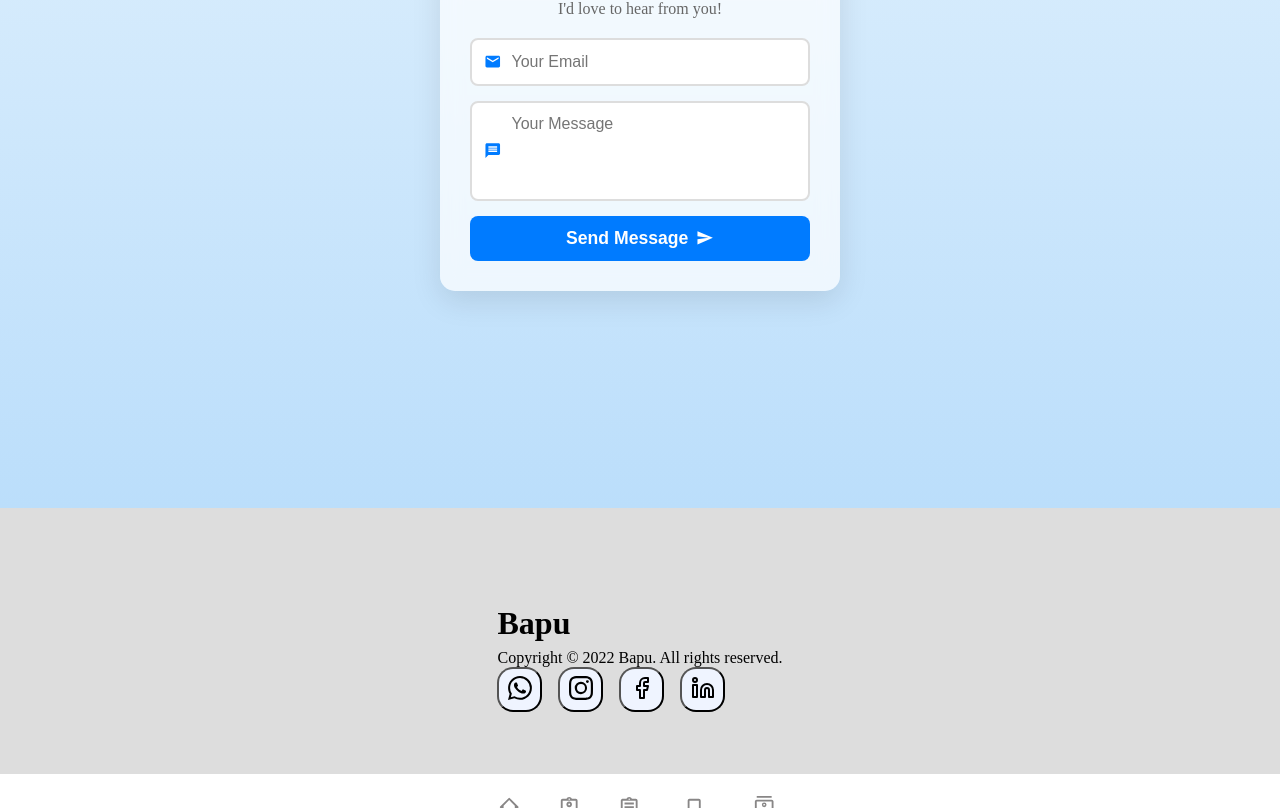
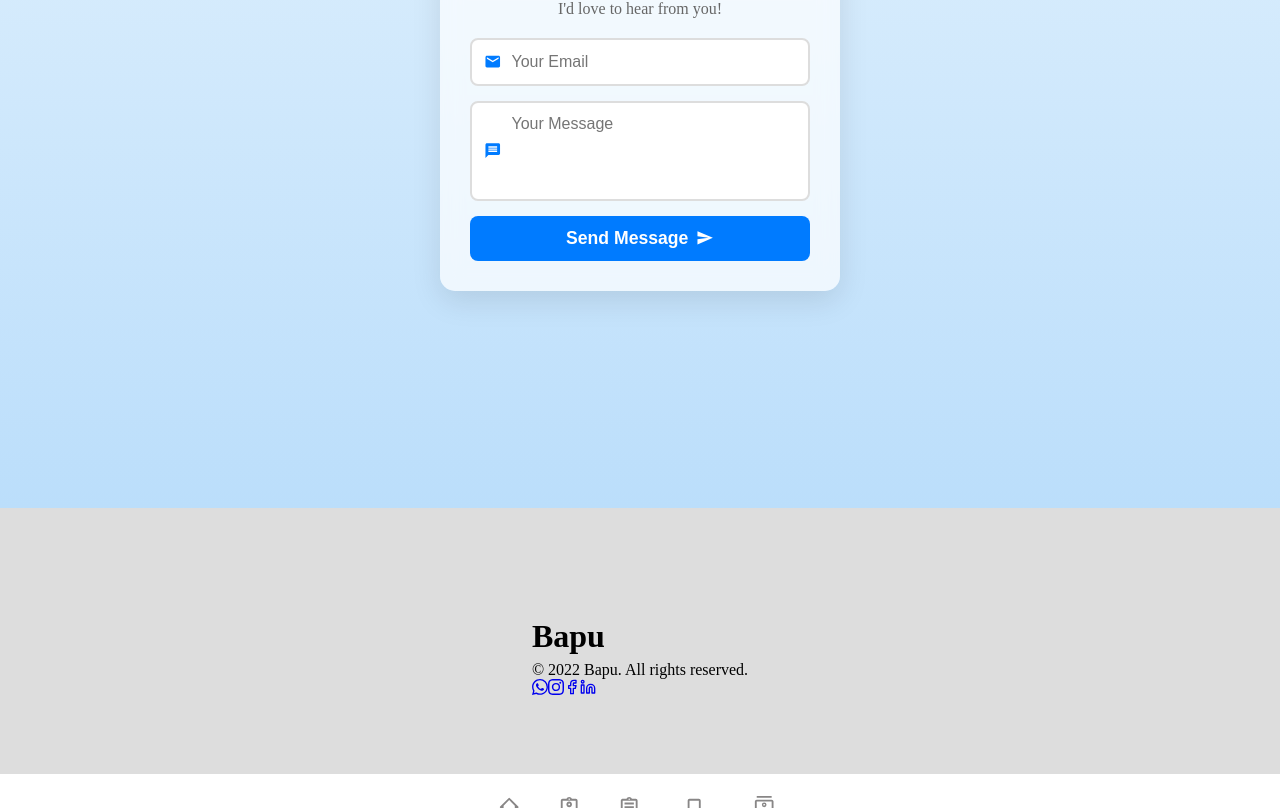
Before and after one commit to smangaraj28/smangaraj28.github.io, a React (Create React App) app: page / in a window 1280 px wide. Shown: the part 4749-5557 px from the top of the page. Built offline with nearby package versions, Linux system fonts and the light colour scheme; a web font is replaced by a local one.

Commit message:
footer component

```diff
--- /dev/null
+++ b/src/components/Footer.css
@@ -0,0 +1,56 @@
+/* 🌟 Modern Footer Styling */
+.footer {
+  background: #151515;
+  color: #ffffff;
+  text-align: center;
+  padding: 50px 20px;
+  font-family: "Poppins", sans-serif;
+}
+
+.footer-content {
+  max-width: 700px;
+  margin: auto;
+}
+
+.footer h1 {
+  font-size: 2.5rem; /* Bigger title */
+  font-weight: bold;
+  margin-bottom: 15px;
+  color: #00ffc8;
+}
+
+.footer p {
+  font-size: 1.2rem; /* Bigger paragraph */
+  opacity: 0.8;
+  margin-bottom: 25px;
+}
+
+.social-links {
+  display: flex;
+  justify-content: center;
+  gap: 30px;
+}
+
+.social-icon {
+  font-size: 2.8rem; /* Bigger icons */
+  color: #ffffff;
+  transition: transform 0.3s ease-in-out, color 0.3s ease-in-out;
+}
+
+.social-icon:hover {
+  transform: translateY(-7px);
+  color: #00ffc8;
+}
+
+/* Responsive Design */
+@media (max-width: 500px) {
+  .footer h1 {
+    font-size: 2rem;
+  }
+  .footer p {
+    font-size: 1rem;
+  }
+  .social-icon {
+    font-size: 2.4rem;
+  }
+}
--- a/src/components/Footer.js
+++ b/src/components/Footer.js
@@ -1,42 +1,39 @@
 import React from "react";
+import { BsWhatsapp, BsInstagram } from "react-icons/bs";
+import { FiFacebook, FiLinkedin } from "react-icons/fi";
 import "../styles.css";
-import * as BS from "react-icons/bs";
-import * as FI from "react-icons/fi";
+
+const socialLinks = [
+  { icon: <BsWhatsapp />, url: "https://wa.me/9658793973", label: "WhatsApp" },
+  { icon: <BsInstagram />, url: "https://www.instagram.com/soumyasambitmangaraj/", label: "Instagram" },
+  { icon: <FiFacebook />, url: "https://www.facebook.com/soumyasambit.mangaraj/", label: "Facebook" },
+  { icon: <FiLinkedin />, url: "https://www.linkedin.com/in/soumya-sambit-mangaraj/", label: "LinkedIn" }
+];
+
 const Footer = () => {
   return (
-    <div className="footer">
-      <h1>Bapu</h1>
+    <footer className="footer">
+      <div className="footer-content">
+        <h1>Bapu</h1>
+        <p>© {new Date().getFullYear()} Bapu. All rights reserved.</p>
 
-      <p>Copyright © 2022 Bapu. All rights reserved.</p>
-      <div
-        style={{
-          display: "flex",
-          justifyContent: "flex-start",
-          flexFlow: "row wrap"
-        }}
-      >
-        <button className="avatar">
-          <a href="https://wa.me/9658793973">
-            <BS.BsWhatsapp style={{ fontSize: "1.5rem", color: "black" }} />
-          </a>
-        </button>
-        <button className="avatar">
-          <a href="https://www.instagram.com/soumyasambitmangaraj/">
-            <BS.BsInstagram style={{ fontSize: "1.5rem", color: "black" }} />
-          </a>
-        </button>
-        <button className="avatar">
-          <a href="https://www.facebook.com/soumyasambit.mangaraj/">
-            <FI.FiFacebook style={{ fontSize: "1.5rem", color: "black" }} />
-          </a>
-        </button>
-        <button className="avatar">
-          <a href="https://www.linkedin.com/in/soumya-sambit-mangaraj/">
-            <FI.FiLinkedin style={{ fontSize: "1.5rem", color: "black" }} />
-          </a>
-        </button>
+        <div className="social-links">
+          {socialLinks.map((link, index) => (
+            <a
+              key={index}
+              href={link.url}
+              target="_blank"
+              rel="noopener noreferrer"
+              className="social-icon"
+              aria-label={link.label}
+            >
+              {link.icon}
+            </a>
+          ))}
+        </div>
       </div>
-    </div>
+    </footer>
   );
 };
+
 export default Footer;
```
Also changed, not shown: src/components/FooterStyles.css (deleted, +0 -57 lines), src/components/Model.css (deleted).
